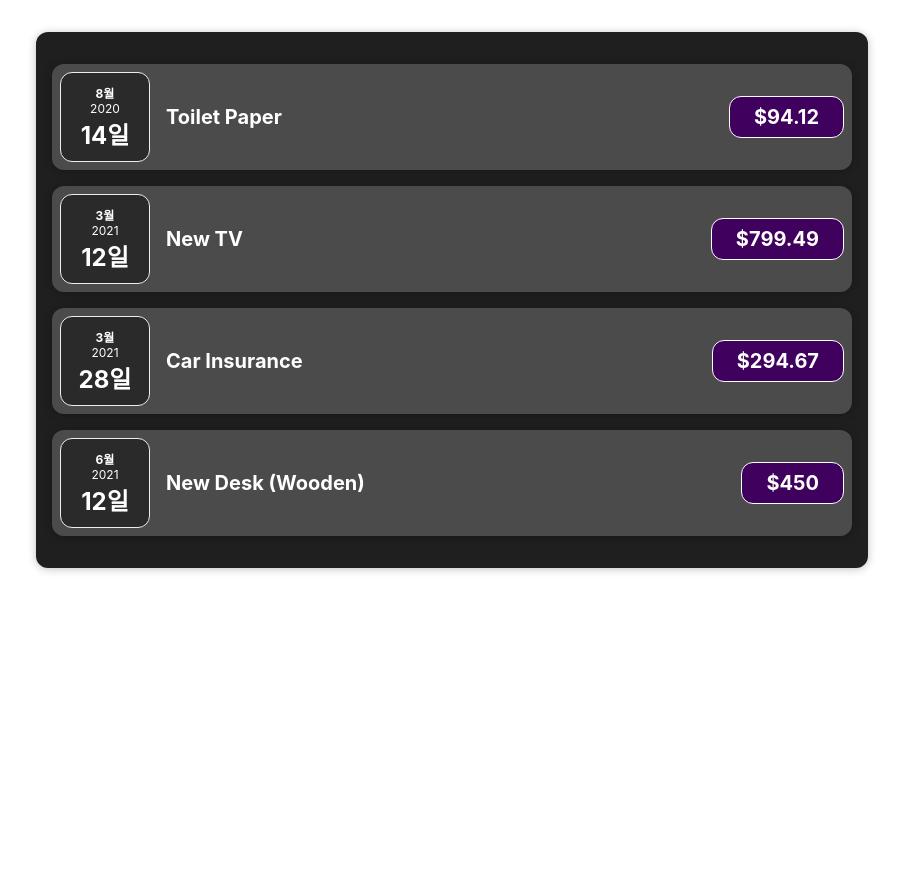
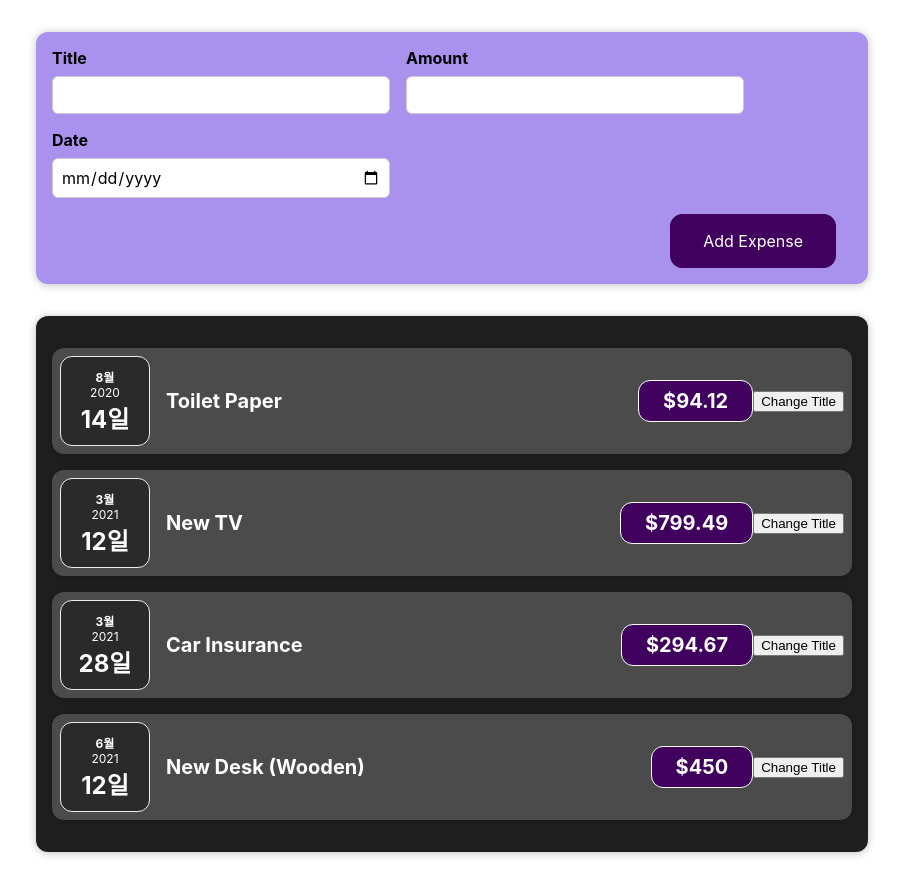
Before and after one commit to taegeun1111/Expense-Record, a React (Create React App) app: page / in a window 1280 px wide. Shown: the whole page, without its empty margins (188-1091 px from the left). Before the commit the page ends 800 px from the top, so only its background shows below. Built offline with nearby package versions, Linux system fonts and the light colour scheme.

Commit message:
20230708 NewExpense Css End

```diff
--- a/src/App.js
+++ b/src/App.js
@@ -3,7 +3,7 @@
 import ExpenseItem from "./components/Expenses/ExpenseItem";
 import Expeneses from "./components/Expenses/Expeneses";
 import expeneses from "./components/Expenses/Expeneses";
-
+import NewExpense from './components/NewExpense/NewExpense';
 const App = () => {
     const expenses = [
         {
@@ -34,8 +34,8 @@
 
     return (
         <>
+            <NewExpense />
             <Expeneses items = {expenses}/>
-
         </>
     );
 }
--- a/src/components/Expenses/ExpenseItem.js
+++ b/src/components/Expenses/ExpenseItem.js
@@ -1,14 +1,22 @@
 import ExpenseDate from "./ExpenseDate";
 import Card from "../UI/Card";
 import './ExpenseItem.css';
+import {useState} from 'react';
+
 const ExpenseItem =(props) =>{
+    const [title, setTitle] = useState(props.title);
+    const clickHandler = () =>{
+        setTitle('Updated!')
+    }
+
     return (
         <Card className={'expense-item'}>
             <ExpenseDate date={props.date}/>
             <div className={'expense-item__description'}>
-                <h2>{props.title}</h2>
+                <h2>{title}</h2>
                 <div className={'expense-item__price'}>${props.amount}</div>
             </div>
+            <button onClick={clickHandler}>Change Title</button>
         </Card>
     );
 }
--- /dev/null
+++ b/src/components/NewExpense/ExpenseForm.css
@@ -0,0 +1,26 @@
+.new-expense__controls {
+    display: flex;
+    flex-wrap: wrap;
+    gap: 1rem;
+    margin-bottom: 1rem;
+    text-align: left;
+}
+
+.new-expense__control label {
+    font-weight: bold;
+    margin-bottom: 0.5rem;
+    display: block;
+}
+
+.new-expense__control input {
+    font: inherit;
+    padding: 0.5rem;
+    border-radius: 6px;
+    border: 1px solid #ccc;
+    width: 20rem;
+    max-width: 100%;
+}
+
+.new-expense__actions {
+    text-align: right;
+}
--- /dev/null
+++ b/src/components/NewExpense/ExpenseForm.js
@@ -0,0 +1,29 @@
+import React from 'react';
+import './ExpenseForm.css';
+
+const ExpenseForm = () => {
+    return (
+        <form>
+            <div className={'new-expense__controls'}>
+                <div className={'new-expense__control'}>
+                    <label>Title</label>
+                    <input type='text'/>
+                </div>
+                <div className={'new-expense__control'}>
+                    <label>Amount</label>
+                    <input type='number' min={"0.01"} step={"0.01"}/>
+                </div>
+
+                <div className={'new-expense__control'}>
+                    <label>Date</label>
+                    <input type='date' min={"2019-01-01"} step={"2022-12-31"}/>
+                </div>
+            </div>
+            <div className={'new-expense__actions'}>
+                <button type={"submit"}>Add Expense</button>
+            </div>
+        </form>
+    );
+};
+
+export default ExpenseForm;
--- /dev/null
+++ b/src/components/NewExpense/NewExpense.css
@@ -0,0 +1,38 @@
+.new-expense {
+    background-color: #a892ee;
+    padding: 1rem;
+    margin: 2rem auto;
+    width: 50rem;
+    max-width: 95%;
+    border-radius: 12px;
+    text-align: center;
+    box-shadow: 0 1px 8px rgba(0, 0, 0, 0.25);
+}
+
+.new-expense button {
+    font: inherit;
+    cursor: pointer;
+    padding: 1rem 2rem;
+    border: 1px solid #40005d;
+    background-color: #40005d;
+    color: white;
+    border-radius: 12px;
+    margin-right: 1rem;
+}
+
+.new-expense button:hover,
+.new-expense button:active {
+    background-color: #510674;
+    border-color: #510674;
+}
+
+.new-expense button.alternative {
+    color: #220131;
+    border-color: transparent;
+    background-color: transparent;
+}
+
+.new-expense button.alternative:hover,
+.new-expense button.alternative:active {
+    background-color: #ddb3f8;
+}
--- /dev/null
+++ b/src/components/NewExpense/NewExpense.js
@@ -0,0 +1,12 @@
+import React from 'react';
+import './NewExpense.css';
+import ExpenseForm from './ExpenseForm';
+const NewExpense = () => {
+    return (
+        <div className={'new-expense'}>
+            <ExpenseForm />
+        </div>
+    );
+};
+
+export default NewExpense;
```
